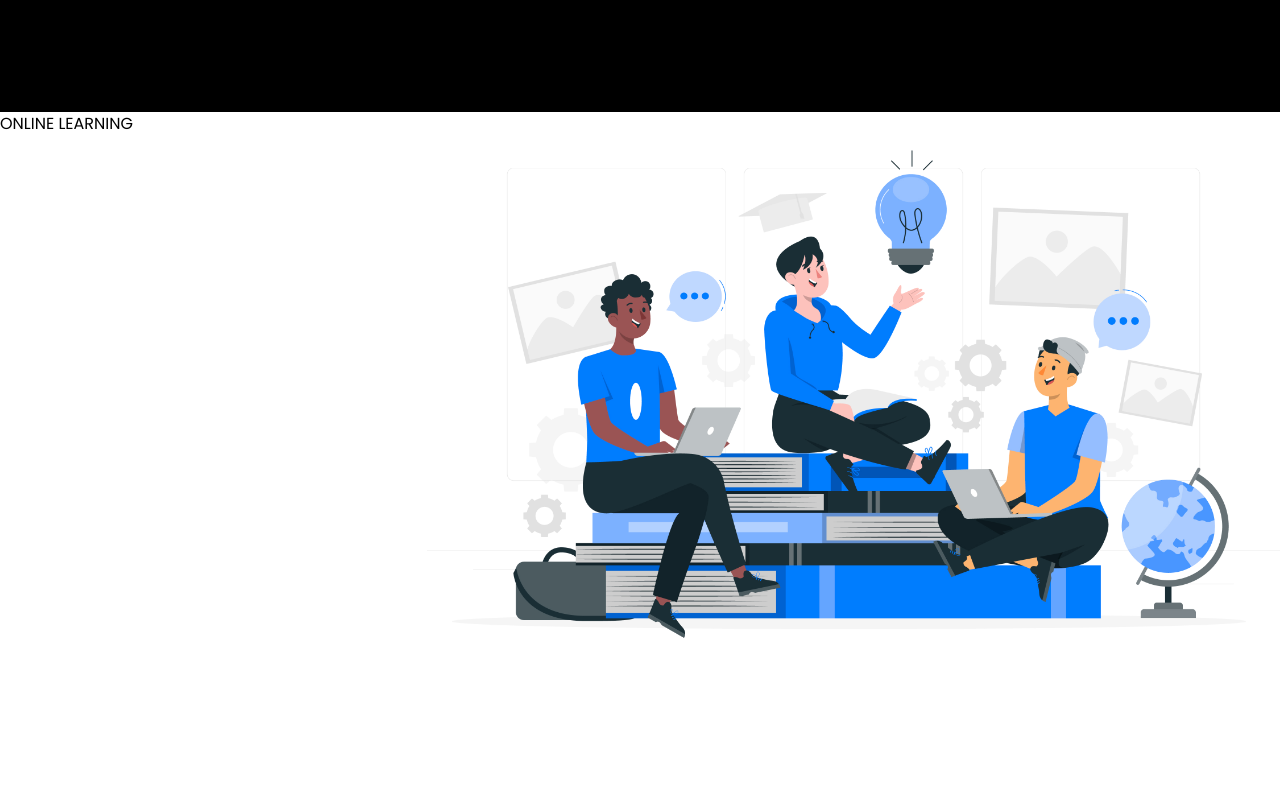
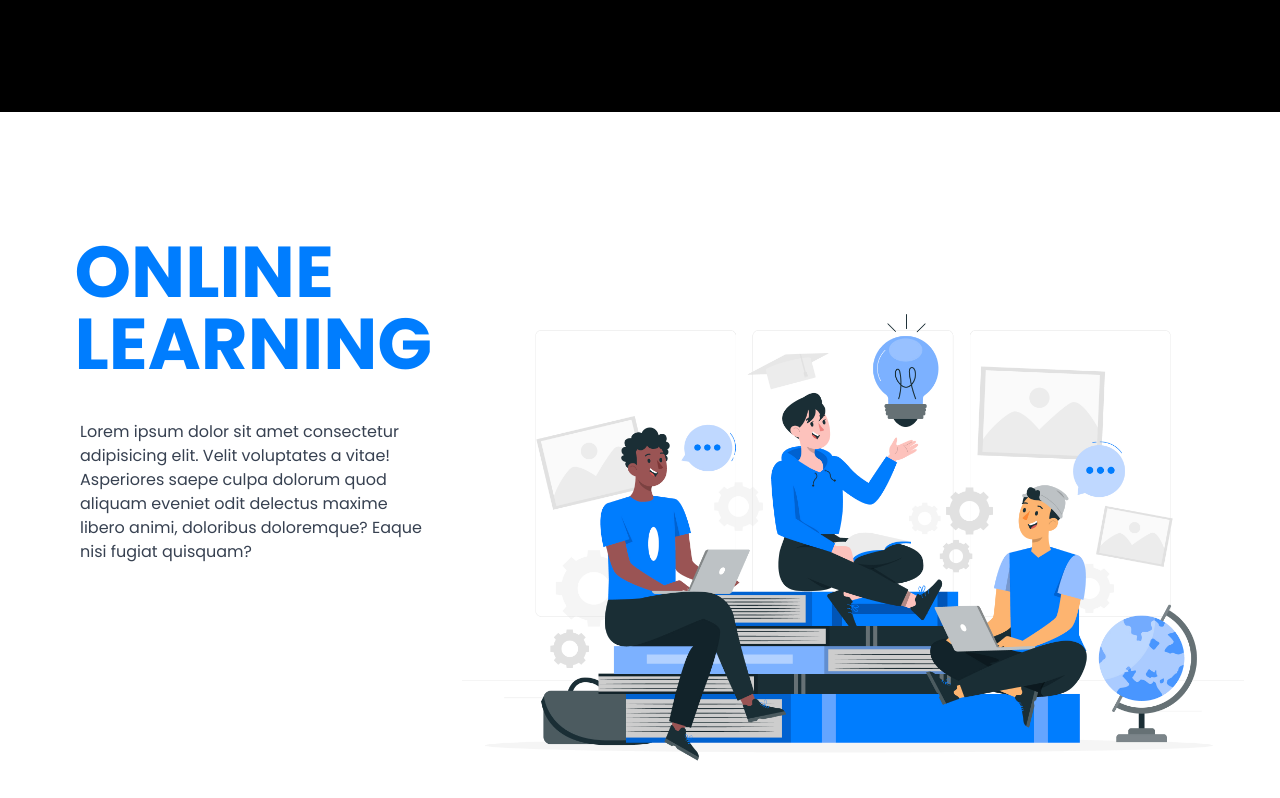
Before and after one commit to Sandun-Induranga/Learning-Management-System, a React (Vite) app in the folder frontend/: page / in a window 1280 px wide. Shown: the top 798 px of the page. Built offline with nearby package versions, Linux system fonts and the light colour scheme.

Commit message:
Home Page Updated

```diff
--- a/frontend/src/pages/Home/Home.tsx
+++ b/frontend/src/pages/Home/Home.tsx
@@ -3,12 +3,22 @@ import mainImage from "../../assets/main-page-image.jpg";
 const Home = () => {
   return (
     <>
-      <header className="w-full h-28 bg-black"></header>
+      <header className="w-full h-28 bg-black fixed"></header>
       <main className="w-full h-screen">
-        <section className="flex">
-          <div className="w-1/3 h-full">ONLINE LEARNING</div>
-          <div className="w-2/3 h-full">
-            <img src={mainImage} alt="" />
+        <section className="flex h-full">
+          <div className="w-1/3 h-full flex flex-col gap-y-10 justify-center items-center pl-20">
+            <h1 className="text-7xl text-sky-edited-500 font-bold">
+              ONLINE LEARNING
+            </h1>
+            <p className="text-gray-700">
+              Lorem ipsum dolor sit amet consectetur adipisicing elit. Velit
+              voluptates a vitae! Asperiores saepe culpa dolorum quod aliquam
+              eveniet odit delectus maxime libero animi, doloribus doloremque?
+              Eaque nisi fugiat quisquam?
+            </p>
+          </div>
+          <div className="w-2/3 h-full flex justify-center items-end">
+            <img src={mainImage} className="w-11/12" alt="" />
           </div>
         </section>
       </main>
--- a/frontend/tailwind.config.js
+++ b/frontend/tailwind.config.js
@@ -7,7 +7,14 @@ export default {
     extend: {
       fontFamily:{
       'poppins' : ['Poppins','sans-serif'],
-    }},
+    },colors:{
+      sky:{
+        edited:{
+          500:"#007DFE"
+        }
+      }
+    }
+  },
   },
   plugins: [],
 }
```
